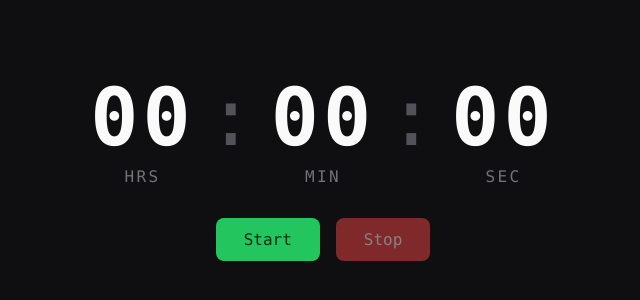
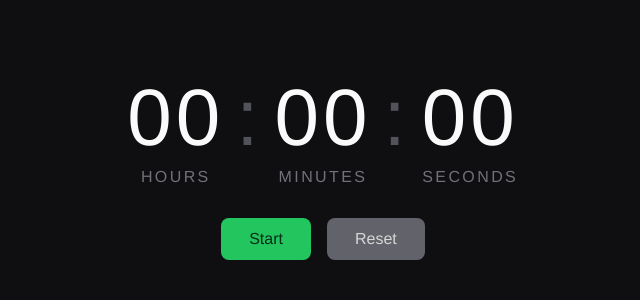
Before and after one commit to Larapm86/timer, a plain HTML site: page index.html in a window 1280 px wide. Shown: the part 234-534 px from the top of the page, without its empty margins (317-957 px from the left). Drawn offline with Linux system fonts and the light colour scheme.

Commit message:
new styles

```diff
--- a/index.html
+++ b/index.html
@@ -3,165 +3,34 @@
 <head>
   <meta charset="UTF-8">
   <meta name="viewport" content="width=device-width, initial-scale=1.0">
+  <meta http-equiv="Cache-Control" content="no-cache, no-store, must-revalidate">
   <title>Timer</title>
-  <style>
-    * {
-      box-sizing: border-box;
-    }
-    body {
-      min-height: 100vh;
-      margin: 0;
-      display: flex;
-      flex-direction: column;
-      align-items: center;
-      justify-content: center;
-      font-family: "SF Mono", "Fira Code", "Consolas", monospace;
-      background: #0f0f12;
-      color: #e4e4e7;
-    }
-    .timer {
-      text-align: center;
-    }
-    .display {
-      display: flex;
-      gap: 0.25rem;
-      align-items: baseline;
-      justify-content: center;
-      font-size: clamp(2.5rem, 12vw, 5rem);
-      font-variant-numeric: tabular-nums;
-      letter-spacing: 0.05em;
-      margin-bottom: 2rem;
-    }
-    .unit {
-      display: flex;
-      flex-direction: column;
-      align-items: center;
-      min-width: 1.2em;
-    }
-    .value {
-      font-weight: 600;
-      color: #fafafa;
-    }
-    .label {
-      font-size: 0.2em;
-      text-transform: uppercase;
-      letter-spacing: 0.15em;
-      color: #71717a;
-      margin-top: 0.2em;
-    }
-    .separator {
-      font-weight: 300;
-      color: #52525b;
-      margin: 0 0.1em;
-    }
-    .controls {
-      display: flex;
-      gap: 1rem;
-      justify-content: center;
-    }
-    button {
-      font-family: inherit;
-      font-size: 1rem;
-      padding: 0.75rem 1.75rem;
-      border: none;
-      border-radius: 8px;
-      cursor: pointer;
-      font-weight: 500;
-      transition: transform 0.1s, box-shadow 0.15s;
-    }
-    button:active {
-      transform: scale(0.98);
-    }
-    .start {
-      background: #22c55e;
-      color: #052e16;
-    }
-    .start:hover {
-      box-shadow: 0 0 0 3px rgba(34, 197, 94, 0.35);
-    }
-    .stop {
-      background: #ef4444;
-      color: #fef2f2;
-    }
-    .stop:hover {
-      box-shadow: 0 0 0 3px rgba(239, 68, 68, 0.35);
-    }
-    .stop:disabled,
-    .start:disabled {
-      opacity: 0.5;
-      cursor: not-allowed;
-      transform: none;
-    }
-  </style>
+  <link rel="stylesheet" href="style.css">
 </head>
 <body>
   <div class="timer">
     <div class="display">
       <div class="unit">
         <span class="value" id="hours">00</span>
-        <span class="label">hrs</span>
+        <span class="label">hours</span>
       </div>
       <span class="separator">:</span>
       <div class="unit">
         <span class="value" id="minutes">00</span>
-        <span class="label">min</span>
+        <span class="label">minutes</span>
       </div>
       <span class="separator">:</span>
       <div class="unit">
         <span class="value" id="seconds">00</span>
-        <span class="label">sec</span>
+        <span class="label">seconds</span>
       </div>
     </div>
     <div class="controls">
-      <button class="start" id="startBtn">Start</button>
-      <button class="stop" id="stopBtn" disabled>Stop</button>
+      <button class="start" id="mainBtn">Start</button>
+      <button class="reset" id="resetBtn" disabled>Reset</button>
     </div>
   </div>
 
-  <script>
-    const hoursEl = document.getElementById('hours');
-    const minutesEl = document.getElementById('minutes');
-    const secondsEl = document.getElementById('seconds');
-    const startBtn = document.getElementById('startBtn');
-    const stopBtn = document.getElementById('stopBtn');
-
-    let totalSeconds = 0;
-    let intervalId = null;
-
-    function pad(n) {
-      return String(n).padStart(2, '0');
-    }
-
-    function render() {
-      const hrs = Math.floor(totalSeconds / 3600);
-      const min = Math.floor((totalSeconds % 3600) / 60);
-      const sec = totalSeconds % 60;
-      hoursEl.textContent = pad(hrs);
-      minutesEl.textContent = pad(min);
-      secondsEl.textContent = pad(sec);
-    }
-
-    function tick() {
-      totalSeconds++;
-      render();
-    }
-
-    startBtn.addEventListener('click', () => {
-      if (intervalId) return;
-      intervalId = setInterval(tick, 1000);
-      startBtn.disabled = true;
-      stopBtn.disabled = false;
-    });
-
-    stopBtn.addEventListener('click', () => {
-      if (!intervalId) return;
-      clearInterval(intervalId);
-      intervalId = null;
-      startBtn.disabled = false;
-      stopBtn.disabled = true;
-    });
-
-    render();
-  </script>
+  <script src="script.js"></script>
 </body>
 </html>
--- /dev/null
+++ b/script.js
@@ -0,0 +1,63 @@
+const hoursEl = document.getElementById('hours');
+const minutesEl = document.getElementById('minutes');
+const secondsEl = document.getElementById('seconds');
+const mainBtn = document.getElementById('mainBtn');
+const resetBtn = document.getElementById('resetBtn');
+
+let totalSeconds = 0;
+let intervalId = null;
+
+function pad(n) {
+  return String(n).padStart(2, '0');
+}
+
+function render() {
+  const hrs = Math.floor(totalSeconds / 3600);
+  const min = Math.floor((totalSeconds % 3600) / 60);
+  const sec = totalSeconds % 60;
+  hoursEl.textContent = pad(hrs);
+  minutesEl.textContent = pad(min);
+  secondsEl.textContent = pad(sec);
+}
+
+function tick() {
+  totalSeconds++;
+  render();
+  resetBtn.disabled = false;
+}
+
+function showStart() {
+  mainBtn.textContent = 'Start';
+  mainBtn.classList.remove('pause');
+  mainBtn.classList.add('start');
+}
+
+function showPause() {
+  mainBtn.textContent = 'Pause';
+  mainBtn.classList.remove('start');
+  mainBtn.classList.add('pause');
+}
+
+mainBtn.addEventListener('click', () => {
+  if (intervalId) {
+    clearInterval(intervalId);
+    intervalId = null;
+    showStart();
+  } else {
+    intervalId = setInterval(tick, 1000);
+    showPause();
+  }
+});
+
+resetBtn.addEventListener('click', () => {
+  if (intervalId) {
+    clearInterval(intervalId);
+    intervalId = null;
+  }
+  totalSeconds = 0;
+  render();
+  resetBtn.disabled = true;
+  showStart();
+});
+
+render();
--- /dev/null
+++ b/style.css
@@ -0,0 +1,99 @@
+* {
+  box-sizing: border-box;
+}
+body {
+  min-height: 100vh;
+  margin: 0;
+  display: flex;
+  flex-direction: column;
+  align-items: center;
+  justify-content: center;
+  font-family: Helvetica, Arial, sans-serif;
+  background: #0f0f12;
+  color: #e4e4e7;
+}
+.timer {
+  text-align: center;
+}
+.display {
+  display: flex;
+  gap: 0.25rem;
+  align-items: baseline;
+  justify-content: center;
+  font-size: clamp(2.5rem, 12vw, 5rem);
+  font-variant-numeric: tabular-nums;
+  letter-spacing: 0.05em;
+  margin-bottom: 2rem;
+}
+.unit {
+  display: flex;
+  flex-direction: column;
+  align-items: center;
+  min-width: 1.2em;
+}
+.value {
+  font-family: "Helvetica Neue", Helvetica, Arial, sans-serif;
+  font-weight: 300;
+  color: #fafafa;
+}
+.label {
+  font-family: Helvetica, Arial, sans-serif;
+  font-weight: 400;
+  font-size: 0.2em;
+  text-transform: uppercase;
+  letter-spacing: 0.15em;
+  color: #71717a;
+  margin-top: 0.2em;
+}
+.separator {
+  font-weight: 300;
+  color: #52525b;
+  margin: 0 0.1em;
+}
+.controls {
+  display: flex;
+  flex-wrap: wrap;
+  gap: 1rem;
+  justify-content: center;
+}
+button {
+  font-family: inherit;
+  font-size: 1rem;
+  padding: 0.75rem 1.75rem;
+  border: none;
+  border-radius: 8px;
+  cursor: pointer;
+  font-weight: 500;
+  transition: transform 0.1s, box-shadow 0.15s;
+}
+button:active {
+  transform: scale(0.98);
+}
+.start {
+  background: #22c55e;
+  color: #052e16;
+}
+.start:hover {
+  box-shadow: 0 0 0 3px rgba(34, 197, 94, 0.35);
+}
+.pause {
+  background: #ef4444;
+  color: #fef2f2;
+}
+.pause:hover:not(:disabled) {
+  box-shadow: 0 0 0 3px rgba(239, 68, 68, 0.35);
+}
+.reset {
+  background: #71717a;
+  color: #fafafa;
+}
+.reset:hover:not(:disabled) {
+  box-shadow: 0 0 0 3px rgba(113, 113, 122, 0.35);
+}
+.start:disabled,
+.pause:disabled,
+.reset:disabled {
+  opacity: 0.85;
+  cursor: not-allowed;
+  transform: none;
+}
```
